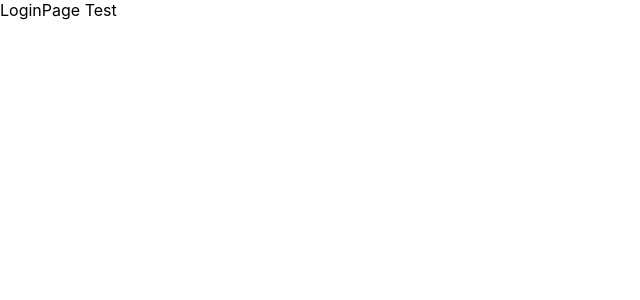
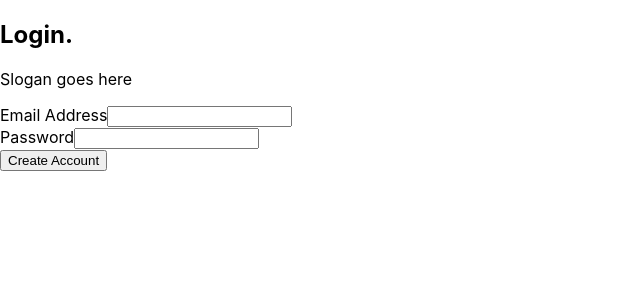
Before and after one commit to HeinzBeanss/beebuddies, a React (Create React App) app: page /login in a window 1280 px wide. Shown: the top 300 px of the page, without its empty margins (0-640 px from the left). Built offline with nearby package versions, Linux system fonts and the light colour scheme.

Commit message:
add basic signup and login page

```diff
--- a/src/Components/LoginPage.js
+++ b/src/Components/LoginPage.js
@@ -1,11 +1,59 @@
 import { Link } from "react-router-dom";
-import React from "react";
+import React, { useState } from "react";
 
 const LoginPage = () => {
 
+    // Form Data
+    const [formData, setFormData] = useState({
+        email: "",
+        password: "",
+    });
+
+    // Handle Input Changes
+    const handleChange = (e) => {
+        const { name, value } = e.target;
+        setFormData({ ...formData, [name]: value });
+    }
+
+    // Handle Submit
+    const handleLoginSubmit = async (e) => {
+        e.preventDefault();
+        console.log("LOGGING IN - CLIENT SIDE");
+        const {email, password} = formData;
+        const response = await fetch(`http://localhost:4000/auth/login`, {
+            method: "POST",
+            headers: {
+                "Content-Type": "application/json"
+              },
+            body: JSON.stringify({ email, password }),
+        });
+        const data = await response.json();
+        console.log(data);
+        localStorage.setItem("token", data.token);
+    };
+
+    // Error Messages
+    const [error, setError] = useState("");
+
     return (
-        <div>LoginPage Test</div>
-
+        <div className="component-login">
+            <div className="login-container">
+                <form onSubmit={handleLoginSubmit}>
+                    <h2>Login.</h2>
+                    <p>Slogan goes here</p>
+                    <div className="input-label-group">
+                        <label htmlFor="login-email">Email Address</label>
+                        <input type="email" id="login-email" required={true} name="email" value={formData.email} onChange={handleChange}></input>
+                    </div>
+                    <div className="input-label-group">
+                        <label htmlFor="login-password">Password</label>
+                        <input type="password" id="login-password" required={true} name="password" value={formData.password} onChange={handleChange}></input>
+                    </div>
+                    <div className="error-container">{error}</div>
+                    <button type="submit">Create Account</button>
+                </form>
+            </div>
+        </div>
     )
 }
 
--- a/src/Components/SignupPage.js
+++ b/src/Components/SignupPage.js
@@ -1,5 +1,5 @@
 import { Link, useNavigate } from "react-router-dom";
-import React, { useState } from "react";
+import React, { useState, useEffect } from "react";
 
 const SignupPage = () => {
     const navigate = useNavigate();
@@ -13,16 +13,52 @@ const SignupPage = () => {
         passwordtwo: "",
     });
 
+    // Handle Input Changes
     const handleChange = (e) => {
         const { name, value } = e.target;
         setFormData({ ...formData, [name]: value });
     }
 
-    const handleSignupSubmit = (e) => {
+    // Handle Signup Form Submit
+    const handleSignupSubmit = async (e) => {
         e.preventDefault();
         console.log(formData);
-        navigate("/login");
+        const { first_name, last_name, email, password, passwordtwo } = formData;
+
+        if (password !== passwordtwo) {
+            return setError("Passwords do not match")
+        } else {
+            const response = await fetch(`http://localhost:4000/api/users`, {
+                method: "POST",
+                headers: {
+                    "Content-Type": "application/json"
+                  },
+                body: JSON.stringify({ first_name, last_name, email, password, passwordtwo}),
+
+            });
+            console.log(response);
+            const data = await response.json();
+            console.log(data);
+
+            // Take the user to the login page.
+            navigate("/login");
+        }
     }
+
+    // Error Messages
+    const [error, setError] = useState(" ");
+    useEffect(() => {
+        if (formData.passwordtwo === "") {
+            // Hasn't been touched yet
+        } else {
+            if (formData.password !== formData.passwordtwo) {
+                setError("Passwords do not match")
+            } else {
+                setError("");
+            }
+        }
+    }, [formData.passwordtwo, formData.password])
+
 
     return (
         <div className="component-signup">
@@ -50,6 +86,7 @@ const SignupPage = () => {
                         <label htmlFor="signup-password-two">Re-enter Password</label>
                         <input type="password" id="signup-password-two" required={true} name="passwordtwo" value={formData.passwordtwo} onChange={handleChange}></input>
                     </div>
+                    <div className="error-container">{error}</div>
                     <button type="submit">Create Account</button>
                 </form>
             </div>
```
